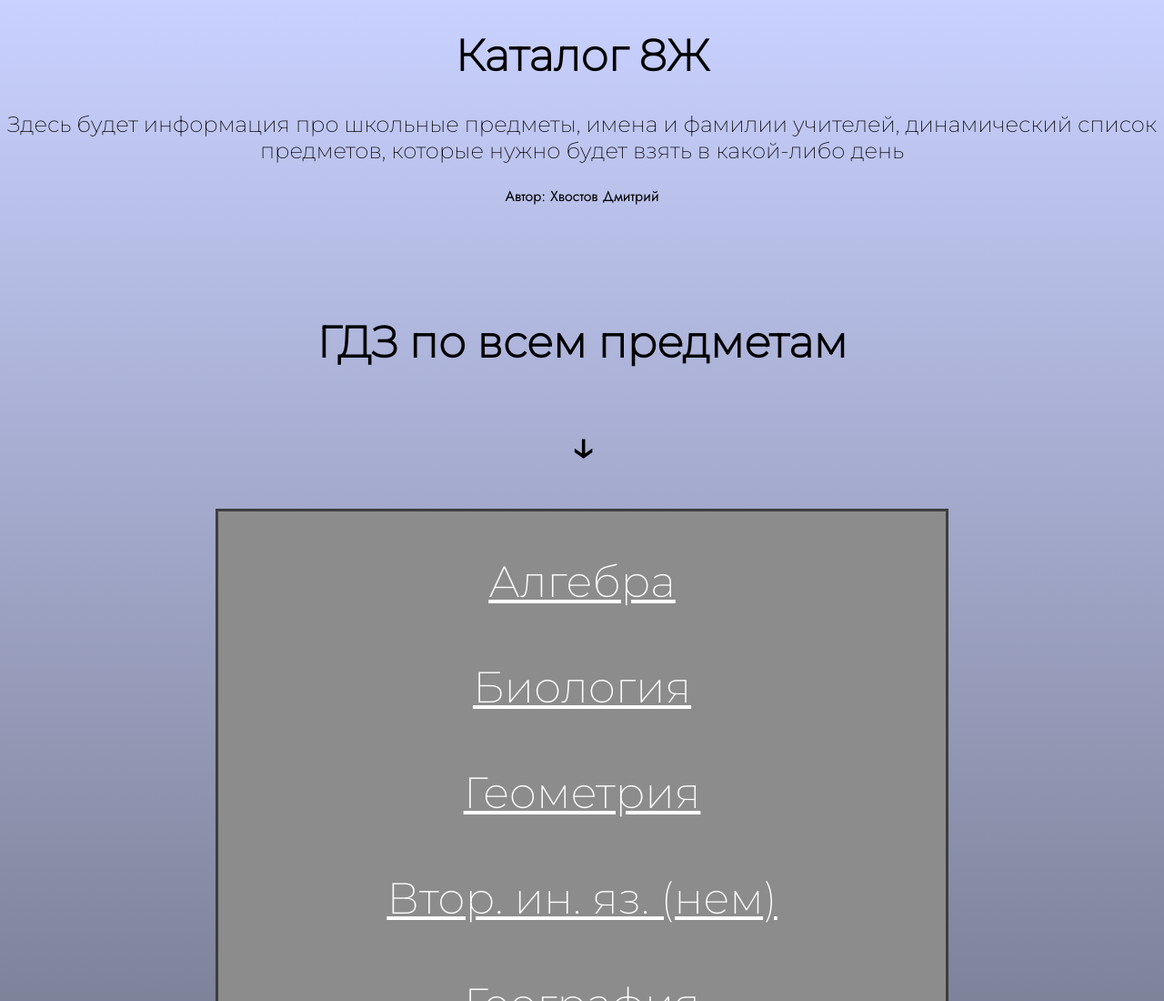
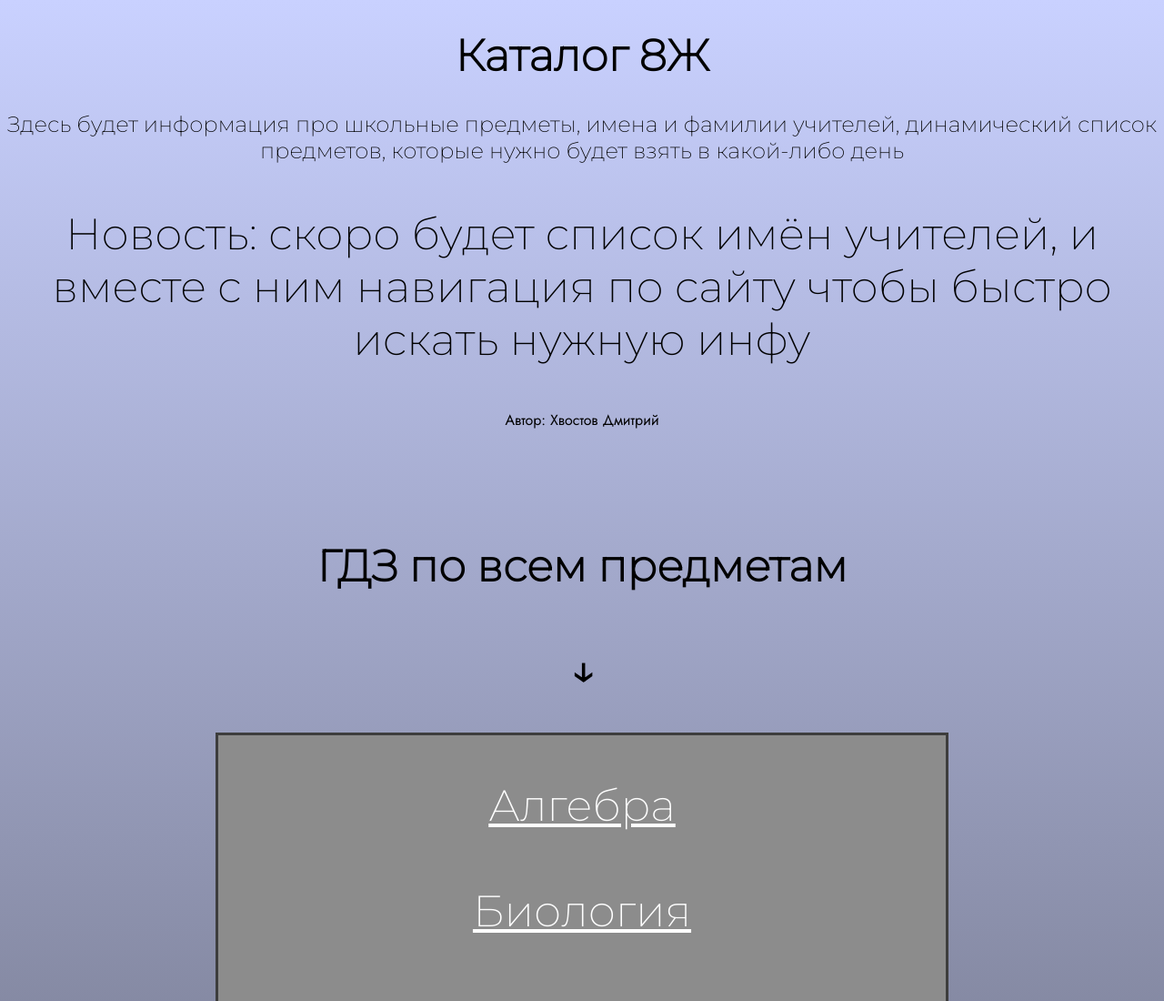
Before and after one commit to DimasMLG/catalog8zh.github.io, a plain HTML site: page index.html in a window 1280 px wide. Shown: the top 1100 px of the page at 91% size. Drawn offline with Linux system fonts and the light colour scheme.

Commit message:
index.html

```diff
--- a/index.html
+++ b/index.html
@@ -72,6 +72,7 @@
   <!-- Комментарий -->
   <p class="mediumt">Здесь будет информация про школьные предметы, имена и фамилии учителей,
     динамический список предметов, которые нужно будет взять в какой-либо день</p>
+  <p class="starttext">Новость: скоро будет список имён учителей, и вместе с ним навигация по сайту чтобы быстро искать нужную инфу <p>
   <p class="author">Автор: Хвостов Дмитрий</p>
   <h2 class="starttext" style="padding-top: 5rem;">ГДЗ по всем предметам</h2>
   <h2 class="starttext" style="padding-top: 1rem;">↓</h2>
```
